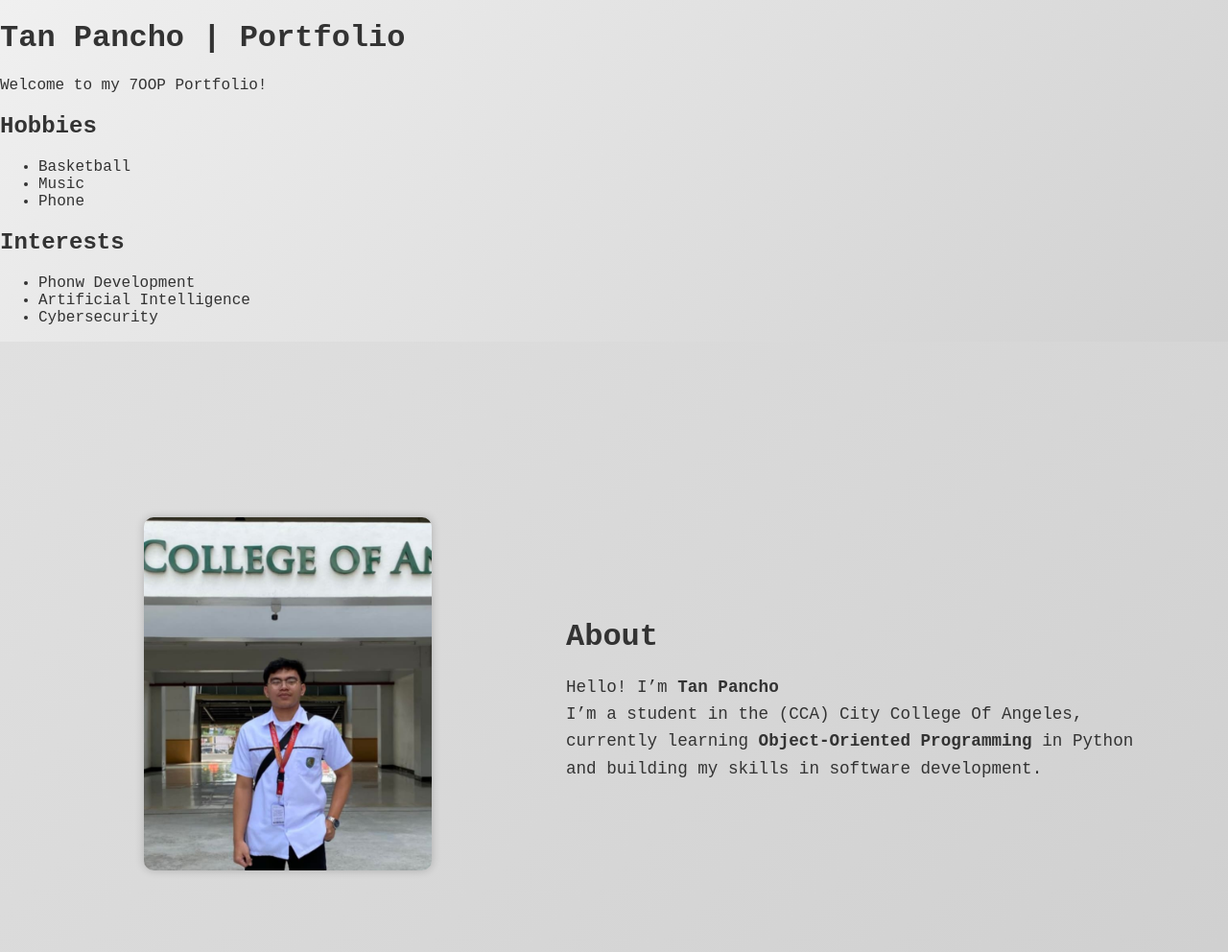
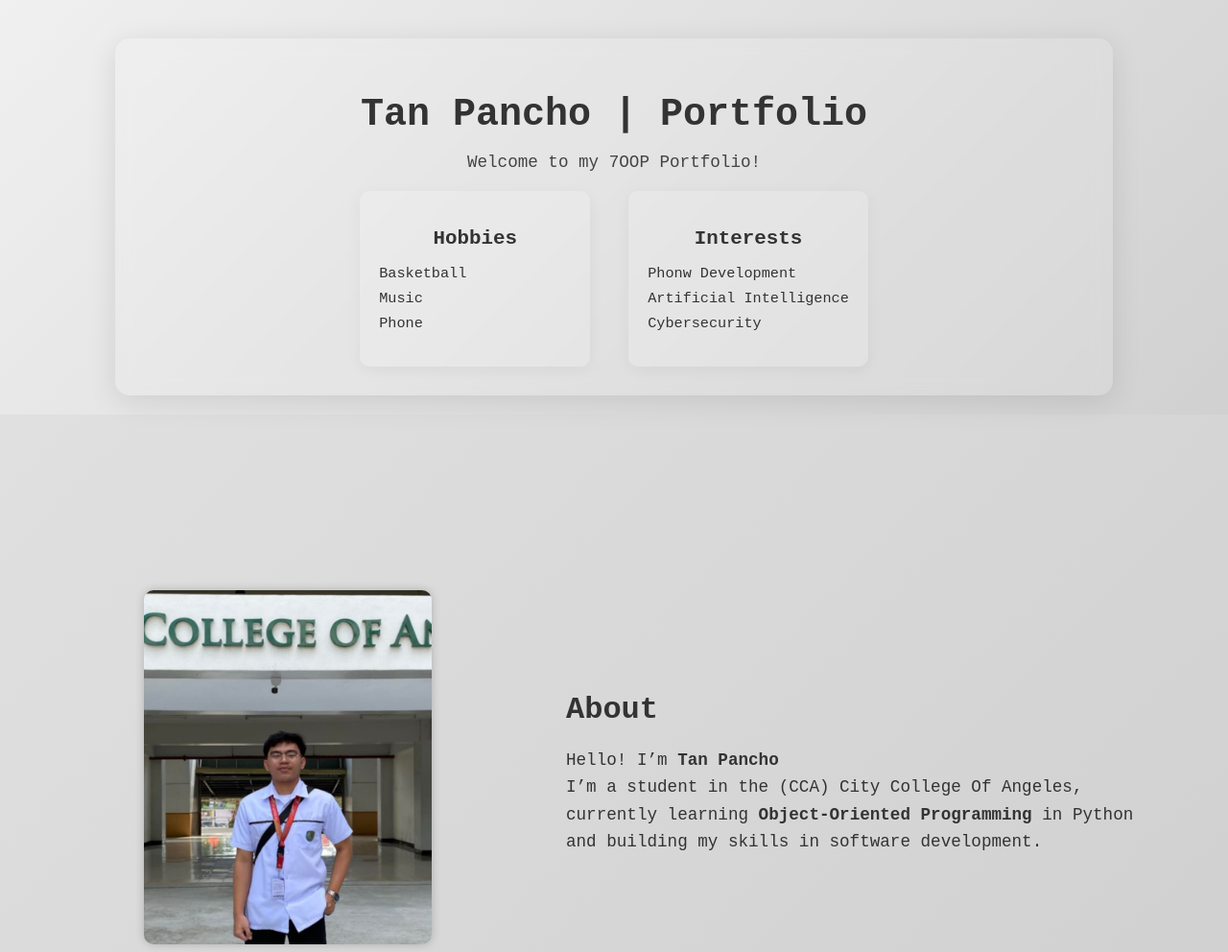
Before and after one commit to Tan-Pancho7/My-Portfolio, a plain HTML site: page index.html in a window 1280 px wide. Shown: the top 992 px of the page at 96% size. Drawn offline with Linux system fonts and the light colour scheme.

Commit message:
Update style.css

```diff
--- a/style.css
+++ b/style.css
@@ -13,6 +13,62 @@ body {
   padding: 50px;
   background: linear-gradient(135deg, #e0e0e0, #cfcfcf);
   min-height: 80vh;
+}
+/* Header Section */
+.header-section {
+  width: 90%;
+  max-width: 1000px;
+  background: rgba(255, 255, 255, 0.1);
+  backdrop-filter: blur(10px);
+  border-radius: 15px;
+  box-shadow: 0 6px 30px rgba(0, 0, 0, 0.1);
+  text-align: center;
+  margin: 40px auto 20px;
+  padding: 30px 20px;
+}
+
+.header-section h1 {
+  font-size: 2.5rem;
+  margin-bottom: 10px;
+}
+
+.header-section p {
+  font-size: 1.1rem;
+  color: #444;
+  margin-bottom: 20px;
+}
+
+.info-blocks {
+  display: flex;
+  flex-wrap: wrap;
+  justify-content: center;
+  gap: 40px;
+  margin-top: 20px;
+}
+
+.info-box {
+  background: rgba(255, 255, 255, 0.15);
+  border-radius: 10px;
+  padding: 20px;
+  min-width: 200px;
+  max-width: 300px;
+  box-shadow: 0 4px 15px rgba(0, 0, 0, 0.05);
+}
+
+.info-box h2 {
+  font-size: 1.3rem;
+  margin-bottom: 10px;
+}
+
+.info-box ul {
+  list-style: none;
+  padding-left: 0;
+}
+
+.info-box li {
+  text-align: left;
+  margin-bottom: 8px;
+  font-size: 0.95rem;
 }
 
 .image-container {
```
